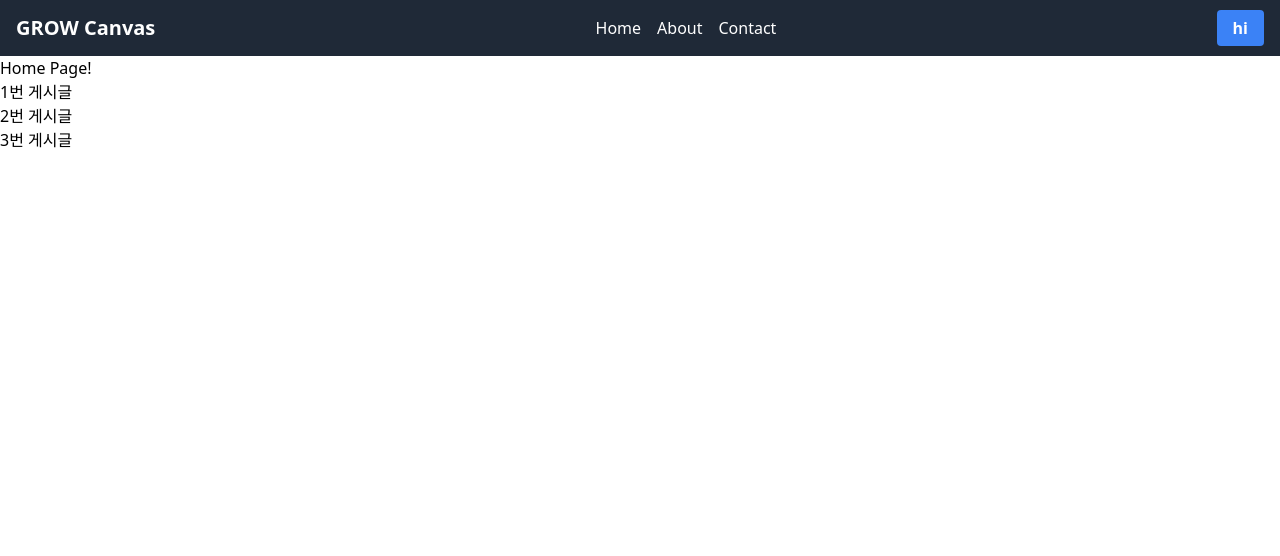
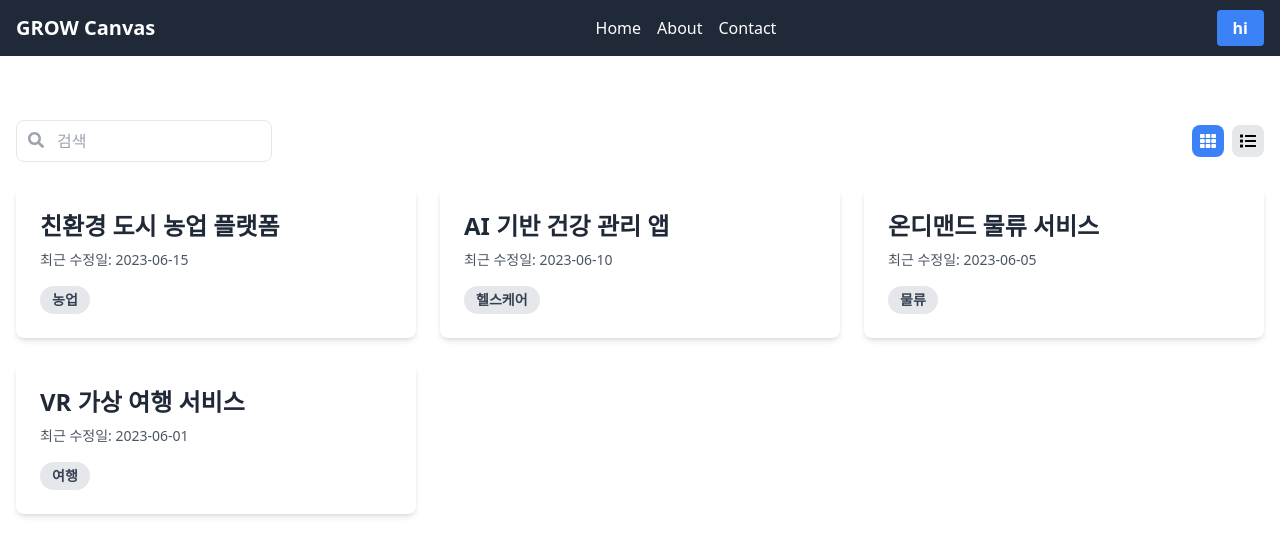
Before and after one commit to subin33/lean-canvas, a React (Vite) app: page / in a window 1280 px wide. Shown: the top 556 px of the page. Built offline with nearby package versions, Linux system fonts and the light colour scheme.

Commit message:
린캔버스 목록 UI

```diff
--- a/src/pages/Home.jsx
+++ b/src/pages/Home.jsx
@@ -1,19 +1,102 @@
+import { useState } from 'react';
 import { Link } from 'react-router-dom';
+import { FaSearch, FaList, FaTh } from 'react-icons/fa';
+
 function Home() {
+  const [searchText, setSearchText] = useState('');
+  const [isGridView, setIsGridView] = useState(true);
+  const dummyData = [
+    {
+      id: 1,
+      title: '친환경 도시 농업 플랫폼',
+      lastModified: '2023-06-15',
+      category: '농업',
+    },
+    {
+      id: 2,
+      title: 'AI 기반 건강 관리 앱',
+      lastModified: '2023-06-10',
+      category: '헬스케어',
+    },
+    {
+      id: 3,
+      title: '온디맨드 물류 서비스',
+      lastModified: '2023-06-05',
+      category: '물류',
+    },
+    {
+      id: 4,
+      title: 'VR 가상 여행 서비스',
+      lastModified: '2023-06-01',
+      category: '여행',
+    },
+  ];
+
+  const filteredData = dummyData.filter(item =>
+    item.title.toLowerCase().includes(searchText.toLowerCase()),
+  );
   return (
-    <div>
-      Home Page!
-      <ul>
-        <li>
-          <Link to={`/canvases/1`}>1번 게시글</Link>
-        </li>
-        <li>
-          <Link to={`/canvases/2?keyword=canvas#helloworld`}>2번 게시글</Link>
-        </li>
-        <li>
-          <Link to={`/canvases/3`}>3번 게시글</Link>
-        </li>
-      </ul>
+    <div className="container mx-auto px-4 py-16">
+      <div className="mb-6 flex flex-col sm:flex-row items-center justify-between">
+        <div className="relative w-full sm:w-64 mb-4 sm:mb-0">
+          <input
+            type="text"
+            placeholder="검색"
+            className="w-full pl-10 pr-4 py-2 border rounded-lg focus:outline-none focus:ring-2 focus:ring-blue-500"
+            value={searchText}
+            onChange={e => setSearchText(e.target.value)}
+            aria-label="검색"
+          />
+          <FaSearch className="absolute left-3 top-3 text-gray-400" />
+        </div>
+        <div className="flex space-x-2">
+          <button
+            onClick={() => setIsGridView(true)}
+            className={`p-2 rounded-lg focus:outline-none focus:ring-2 focus:ring-blue-500 ${isGridView ? 'bg-blue-500 text-white' : 'bg-gray-200'}`}
+            aria-label="Grid view"
+          >
+            <FaTh />
+          </button>
+          <button
+            onClick={() => setIsGridView(false)}
+            className={`p-2 rounded-lg focus:outline-none focus:ring-2 focus:ring-blue-500 ${!isGridView ? 'bg-blue-500 text-white' : 'bg-gray-200'}`}
+            aria-label="List view"
+          >
+            <FaList />
+          </button>
+        </div>
+      </div>
+      {filteredData.length === 0 ? (
+        <div className="text-center py-10">
+          <p className="text-xl text-gray-600">
+            {searchText ? '검색 결과가 없습니다' : '목록이 없습니다'}
+          </p>
+        </div>
+      ) : (
+        <div
+          className={`grid gap-6 ${isGridView ? 'grid-cols-1 sm:grid-cols-2 lg:grid-cols-3' : 'grid-cols-1'}`}
+        >
+          {filteredData.map(item => (
+            <Link
+              key={item.id}
+              className="bg-white rounded-lg shadow-md overflow-hidden transition-transform duration-300 hover:scale-105"
+              to={`/canvases/${item.id}`}
+            >
+              <div className="p-6">
+                <h2 className="text-2xl font-bold mb-2 text-gray-800">
+                  {item.title}
+                </h2>
+                <p className="text-sm text-gray-600 mb-4">
+                  최근 수정일: {item.lastModified}
+                </p>
+                <span className="inline-block px-3 py-1 text-sm font-semibold text-gray-700 bg-gray-200 rounded-full">
+                  {item.category}
+                </span>
+              </div>
+            </Link>
+          ))}
+        </div>
+      )}
     </div>
   );
 }
```
